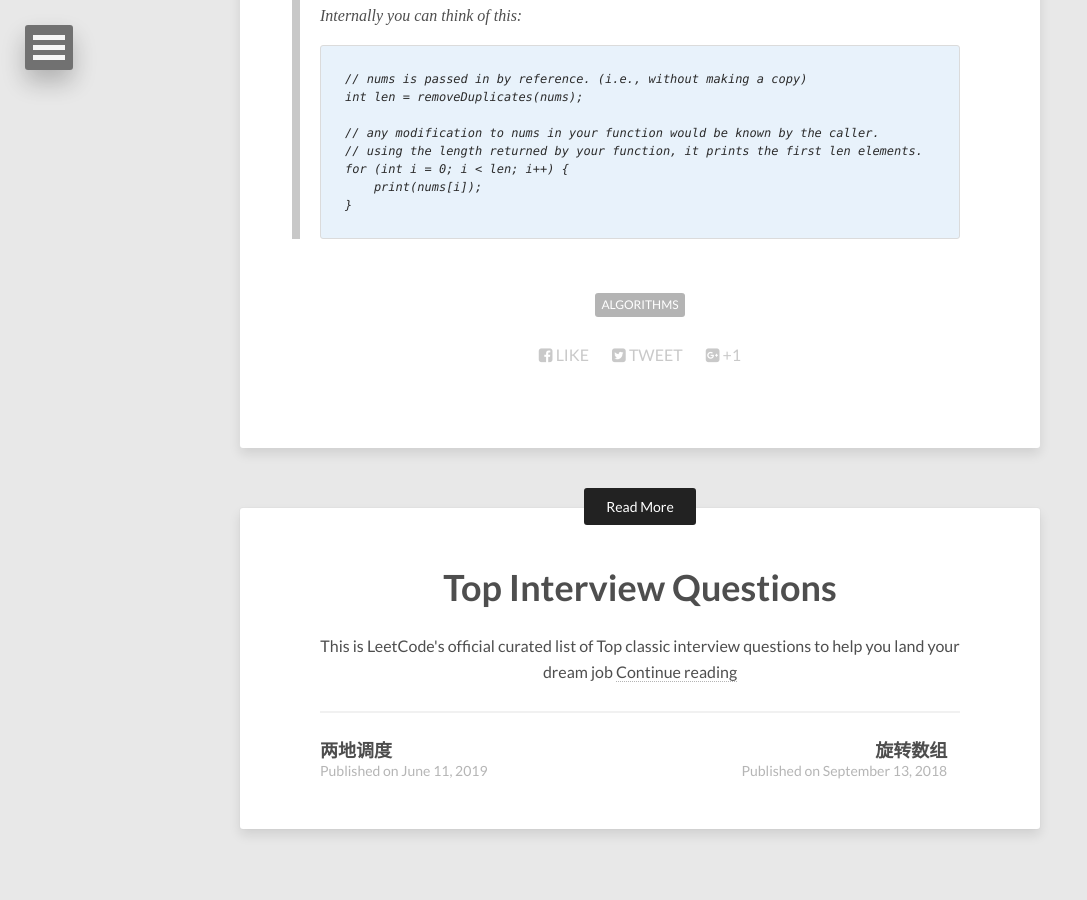
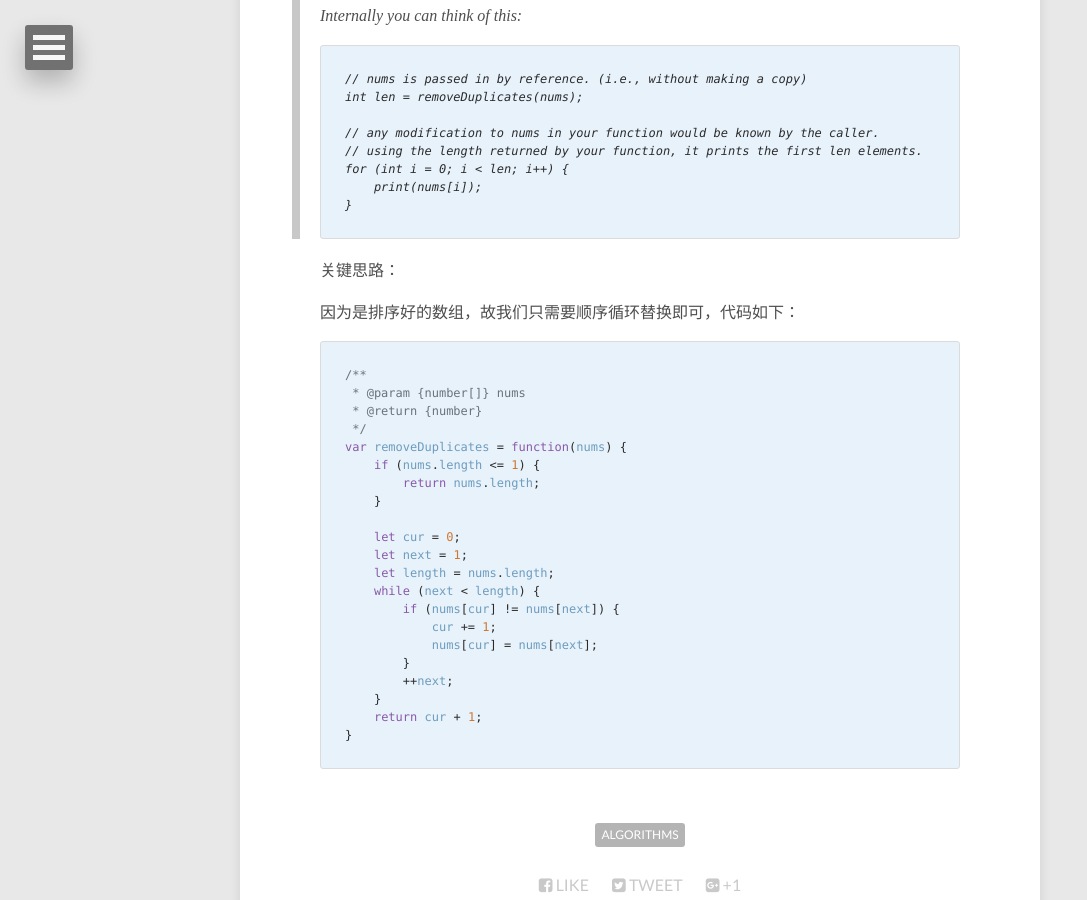
Before and after one commit to MapleYin/MapleYin.github.io, a Jekyll site: the page built from _posts/2020-04-08-Remove-Duplicates-from-Sorted-Array.md, in a window 1280 px wide and 900 px high, scrolled down 977 px. Shown: the whole window, without its empty margins (0-1087 px from the left). Built offline with Jekyll 4.4.1, drawn with Linux system fonts in a browser that asks for light colours; nearby versions of some CDN libraries; some of the changed text lies outside the part shown.

Commit message:
add implementation

````diff
--- a/_posts/2020-04-08-Remove-Duplicates-from-Sorted-Array.md
+++ b/_posts/2020-04-08-Remove-Duplicates-from-Sorted-Array.md
@@ -48,3 +48,31 @@ layout: post
 >     print(nums[i]);
 > }
 > ```
+
+关键思路：
+
+因为是排序好的数组，故我们只需要顺序循环替换即可，代码如下：
+
+```javascript
+/**
+ * @param {number[]} nums
+ * @return {number}
+ */
+var removeDuplicates = function(nums) {
+    if (nums.length <= 1) {
+        return nums.length;
+    }
+
+    let cur = 0;
+    let next = 1;
+    let length = nums.length;
+    while (next < length) {
+        if (nums[cur] != nums[next]) {
+            cur += 1;
+            nums[cur] = nums[next];
+        }
+        ++next;
+    }
+    return cur + 1;
+}
+```
````
